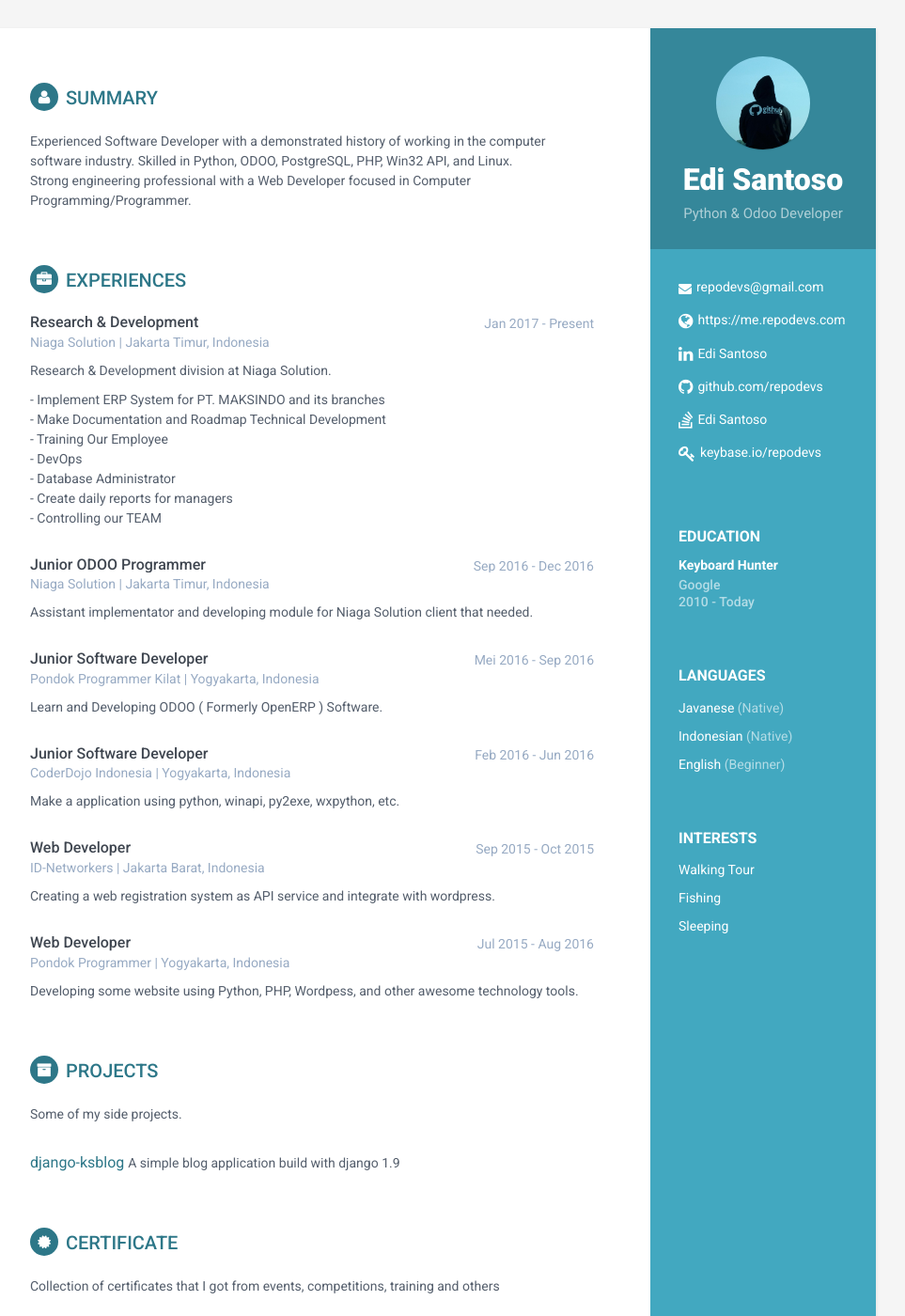
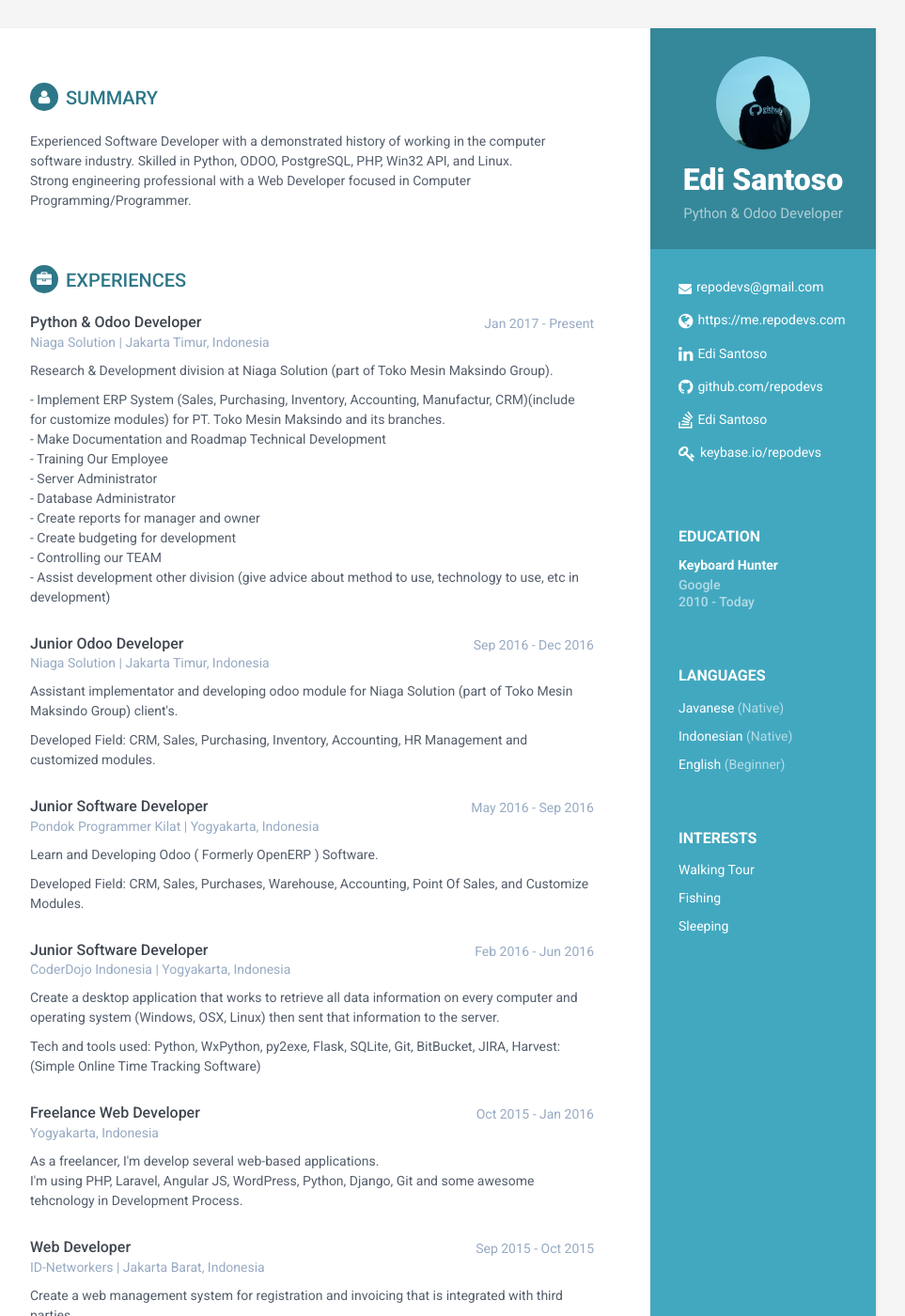
Before and after one commit to repodevs/repodevs.github.io, a Jekyll site: the page built from resume.html, in a window 1280 px wide and 1400 px high. Shown: the whole window at 94% size, without its empty margins (188-1151 px from the left). Built offline with Jekyll 4.4.1, drawn with Linux system fonts in a browser that asks for light colours; some of the changed text lies outside the part shown.

Commit message:
update experience

```diff
--- a/_includes/cv/experience.html
+++ b/_includes/cv/experience.html
@@ -3,45 +3,51 @@
                 <div class="item">
                     <div class="meta">
                         <div class="upper-row">
-                            <h3 class="job-title">Research & Development</h3>
+                            <h3 class="job-title">Python & Odoo Developer</h3>
                             <div class="time">Jan 2017 - Present</div>
                         </div><!--//upper-row-->
                         <div class="company">Niaga Solution | Jakarta Timur, Indonesia</div>
                     </div><!--//meta-->
                     <div class="details">
-                        <p>Research & Development division at Niaga Solution.</p>
-                        <p>- Implement ERP System for PT. MAKSINDO and its branches <br/>
+                        <p>Research & Development division at Niaga Solution (part of Toko Mesin Maksindo Group).</p>
+                        <p>- Implement ERP System (Sales, Purchasing, Inventory, Accounting, Manufactur, CRM)(include for customize modules) for PT. Toko Mesin Maksindo and its branches.<br/>
                           - Make Documentation and Roadmap Technical Development <br/>
                           - Training Our Employee <br/>
-                          - DevOps <br/>
+                          - Server Administrator <br/>
                           - Database Administrator <br/>
-                          - Create daily reports for managers <br/>
+                          - Create reports for manager and owner<br/>
+                          - Create budgeting for development<br/>
                           - Controlling our TEAM <br/>
+                          - Assist development other division (give advice about method to use, technology to use, etc in development)<br>
                         </p>
                     </div><!--//details-->
                 </div><!--//item-->
                 <div class="item">
                     <div class="meta">
                         <div class="upper-row">
-                            <h3 class="job-title">Junior ODOO Programmer</h3>
+                            <h3 class="job-title">Junior Odoo Developer</h3>
                             <div class="time">Sep 2016 - Dec 2016</div>
                         </div><!--//upper-row-->
                         <div class="company">Niaga Solution | Jakarta Timur, Indonesia</div>
                     </div><!--//meta-->
                     <div class="details">
-                        <p>Assistant implementator and developing module for Niaga Solution client that needed. </p>
+                        <p>Assistant implementator and developing odoo module for Niaga Solution (part of Toko Mesin Maksindo Group) client's.</p>
+                        <p>Developed Field: CRM, Sales, Purchasing, Inventory, Accounting, HR Management and customized modules.</p>
                     </div><!--//details-->
                 </div><!--//item-->
                 <div class="item">
                     <div class="meta">
                         <div class="upper-row">
                             <h3 class="job-title">Junior Software Developer</h3>
-                            <div class="time">Mei 2016 - Sep 2016</div>
+                            <div class="time">May 2016 - Sep 2016</div>
                         </div><!--//upper-row-->
                         <div class="company">Pondok Programmer Kilat | Yogyakarta, Indonesia</div>
                     </div><!--//meta-->
                     <div class="details">
-                        <p>Learn and Developing ODOO ( Formerly OpenERP ) Software.</p>
+                        <p>Learn and Developing Odoo ( Formerly OpenERP ) Software.</p>
+                        <p>Developed Field: CRM, Sales, Purchases, Warehouse, Accounting, Point Of Sales, and Customize Modules.
+                        </p>
+
                     </div><!--//details-->
                 </div><!--//item-->
                 <div class="item">
@@ -53,7 +59,25 @@
                         <div class="company">CoderDojo Indonesia | Yogyakarta, Indonesia</div>
                     </div><!--//meta-->
                     <div class="details">
-                        <p>Make a application using python, winapi, py2exe, wxpython, etc.</p>
+                      <p> Create a desktop application that works to retrieve all data information on every
+                        computer and operating system (Windows, OSX, Linux) then sent that information to the server.
+                      </p>
+                      <p>
+                      Tech and tools used: Python, WxPython, py2exe, Flask, SQLite, Git, BitBucket, JIRA, Harvest: (Simple Online Time Tracking Software)
+                      </p>
+                    </div><!--//details-->
+                </div><!--//item-->
+                <div class="item">
+                    <div class="meta">
+                        <div class="upper-row">
+                            <h3 class="job-title">Freelance Web Developer</h3>
+                            <div class="time">Oct 2015 - Jan 2016</div>
+                        </div><!--//upper-row-->
+                        <div class="company">Yogyakarta, Indonesia</div>
+                    </div><!--//meta-->
+                    <div class="details">
+                        <p>As a freelancer, I'm develop several web-based applications. <br/>
+                        I'm using PHP, Laravel, Angular JS, WordPress, Python, Django, Git and some awesome tehcnology in Development Process.   </p>
                     </div><!--//details-->
                 </div><!--//item-->
                 <div class="item">
@@ -65,19 +89,22 @@
                         <div class="company">ID-Networkers | Jakarta Barat, Indonesia</div>
                     </div><!--//meta-->
                     <div class="details">
-                        <p>Creating a web registration system as API service and integrate with wordpress.</p>
+                      <p>Create a web management system for registration and invoicing that is integrated with third parties.</p>
+                      <p>
+                      We are using Laravel, Angular JS, WordPress and Git in Development Process.
+                      </p>
                     </div><!--//details-->
                 </div><!--//item-->
                 <div class="item">
                     <div class="meta">
                         <div class="upper-row">
                             <h3 class="job-title">Web Developer</h3>
-                            <div class="time">Jul 2015 - Aug 2016</div>
+                            <div class="time">Jul 2015 - Aug 2015</div>
                         </div><!--//upper-row-->
                         <div class="company">Pondok Programmer | Yogyakarta, Indonesia</div>
                     </div><!--//meta-->
                     <div class="details">
-                        <p>Developing some website using Python, PHP, Wordpess, and other awesome technology tools.</p>
+                        <p>Website development using PHP, Laravel, WordPress, and other awesome technology tools.</p>
                     </div><!--//details-->
                 </div><!--//item-->
             </section><!--//section-->
```
